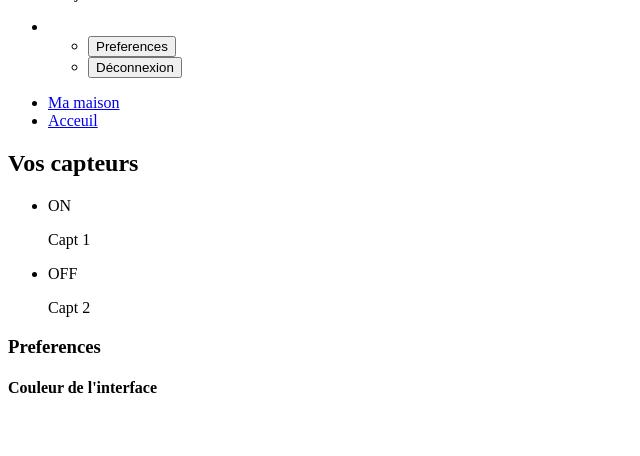
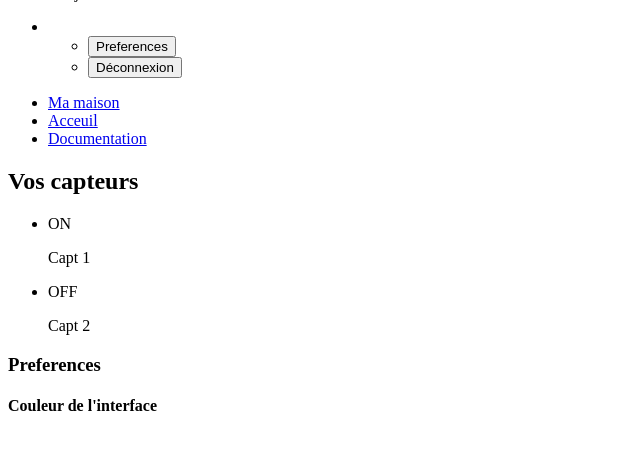
Before and after one commit to Light0912/MVC_HotHotHot, a PHP site: page /home.php in a window 1280 px wide. Shown: the part 344-800 px from the top of the page, without its empty margins (0-640 px from the left). Run offline with PHP 8.4, Linux system fonts and the light colour scheme.

Commit message:
add Doc System

```diff
--- a/Vues/core/core.php
+++ b/Vues/core/core.php
@@ -4,7 +4,7 @@
 <head>
     <meta charset="UTF-8">
     <meta name="viewport" content="width=device-width, initial-scale=1.0">
-    <link href='http://fonts.googleapis.com/css?family=Roboto' rel='stylesheet' type='text/css'>
+    <link href='https://fonts.googleapis.com/css?family=Roboto' rel='stylesheet' type='text/css'>
     <link rel="stylesheet" href="/css/animation.css">
     <link rel="stylesheet" href="/css/var.css">
     <link rel="stylesheet" href="/css/app.css">
--- a/Vues/home.php
+++ b/Vues/home.php
@@ -24,6 +24,9 @@
                 </li>
                 <li>
                     <a href="#/">Acceuil</a>
+                </li>
+                <li>
+                    <a href="docs">Documentation</a>
                 </li>
             </ul>
         </section>
```
